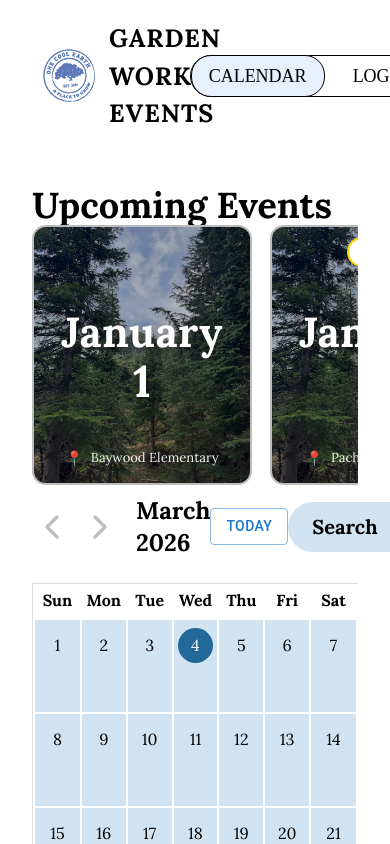
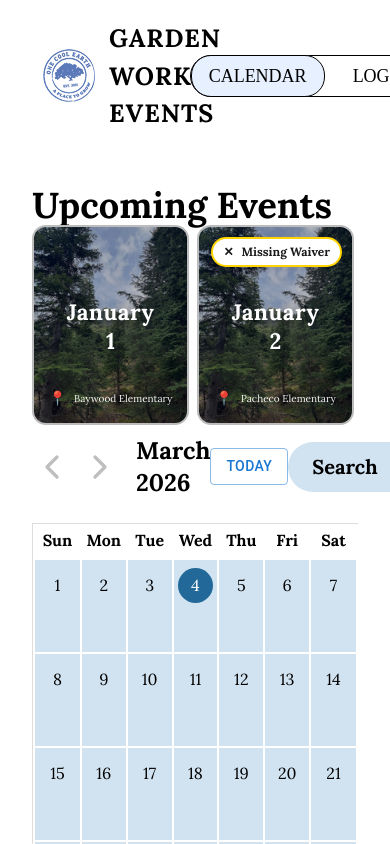
Before and after one commit to hack4impact-calpoly/one-cool-earth-25, a Next.js app: page /calendar in a window 390 px wide. Shown: the top 844 px of the page. Built offline with nearby package versions, Linux system fonts and the light colour scheme; no server answers; the database is empty; a web font is replaced by a local one.

Commit message:
Feat: mobile view for vounteer page

```diff
--- a/src/styles/VolunteerEventsPage.module.css
+++ b/src/styles/VolunteerEventsPage.module.css
@@ -274,3 +274,59 @@
   color: white;
   border-color: #0f2b3a;
 }
+
+@media (max-width: 768px) {
+  .sectionTitle {
+    font-size: 24px;
+    text-align: center;
+  }
+
+  .dateRow {
+    display: flex;
+    justify-content: center;
+    width: 100%;
+  }
+
+  .dateInput {
+    width: 110px;
+    height: 34px;
+    font-size: 11px;
+  }
+
+  .toBox {
+    height: 34px;
+    font-size: 12px;
+  }
+
+  .goButton {
+    height: 34px;
+    width: 40px;
+  }
+
+  .row {
+    grid-auto-columns: 50%;
+    gap: 8px;
+    padding-left: 12px;
+  }
+
+  .card {
+    width: 100%;
+    height: 200px;
+  }
+
+  .cardMonth {
+    font-size: 22.32px;
+  }
+
+  .cardDay {
+    font-size: 22.32px;
+  }
+
+  .cardLocation {
+    font-size: 10px;
+  }
+
+  .page {
+    overflow-x: hidden;
+  }
+}
```
